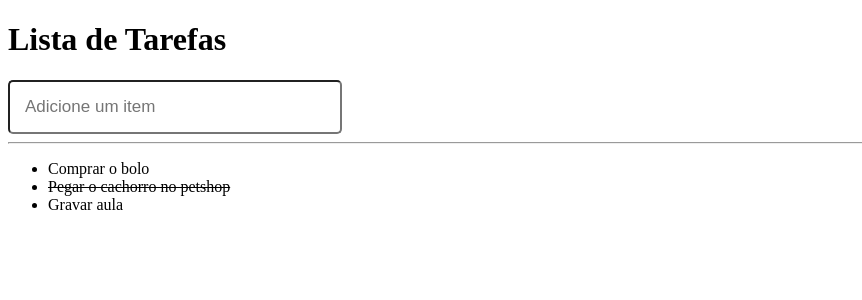
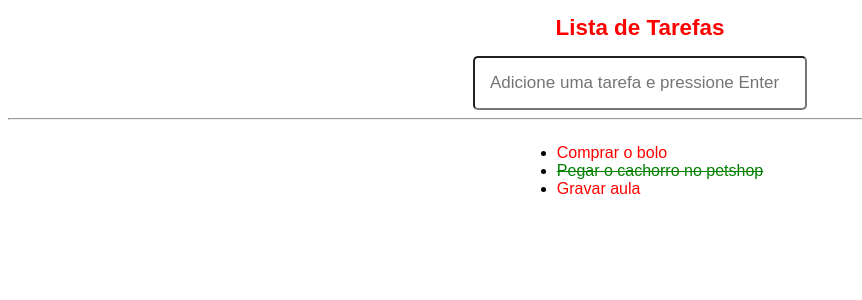
Before and after one commit to gustavoalvesdev/curso-reactjs-b7web, a React (Create React App) app in the folder react1/: page / in a window 1280 px wide. Shown: the top 300 px of the page, without its empty margins (0-862 px from the left). Built offline with nearby package versions, Linux system fonts and the light colour scheme; the HTML template or start-up script is replaced by a standard one.

Commit message:
melhorando a aparência do App com CSS

```diff
--- a/react1/src/App.css
+++ b/react1/src/App.css
@@ -1,13 +1,22 @@
-.avatar {
-  border: 2px solid #000;
-  text-align: center;
-  padding: 20px;
-  width: 100px;
+body {
+  font-family: Arial, Helvetica, sans-serif;
 }
 
-.avatar img {
-  width: 50px;
-  height: 50px;
-  border-radius: 50%;
-  border: 1px solid #ccc;
+.app-title {
+  font-size: 1.4rem;
+  color: red;
+  text-align: center;
 }
+
+.list-wrapper {
+  display: flex;
+  justify-content: center;
+}
+
+.todo {
+  color: red;
+}
+
+.done {
+  color: green;
+}
--- a/react1/src/App.js
+++ b/react1/src/App.js
@@ -1,5 +1,6 @@
 import React, { useEffect, useState } from 'react';
 import SearchBox from './components/SearchBox';
+import './App.css';
 
 function App() {
 
@@ -35,26 +36,27 @@ function App() {
   return (
 
     <div>
-      <h1>Lista de Tarefas</h1>
+      <h1 className="app-title">Lista de Tarefas</h1>
       <SearchBox
-        frasePadrao="Adicione um item"
+        frasePadrao="Adicione uma tarefa e pressione Enter"
         onEnter={addAction}
       />
 
       <hr />
-
-      <ul>
+      <div className="list-wrapper">
+        <ul className="task-list">
         {list.map( (item, index) => (
           <li key={index}>
           {item.done &&
-          <del>{item.title}</del>
+            <del className="done">{item.title}</del>
           }
           {!item.done &&
-          item.title
+            <span className="todo">{item.title}</span>
           }
           </li>
         ))}
         </ul>
+      </div>
     </div>
   );
 
--- a/react1/src/components/SearchBox.js
+++ b/react1/src/components/SearchBox.js
@@ -6,7 +6,10 @@ const InputText = styled.input`
     border-radius: 5px;
     padding: 15px;
     font-size: 17px;
-    width: 300px;
+    width: 100%;
+    max-width: 300px;
+    display: block;
+    margin: auto;
 `;
 
 function SearchBox(props) {
```
Lines whose indentation alone changed are shown as unchanged.
